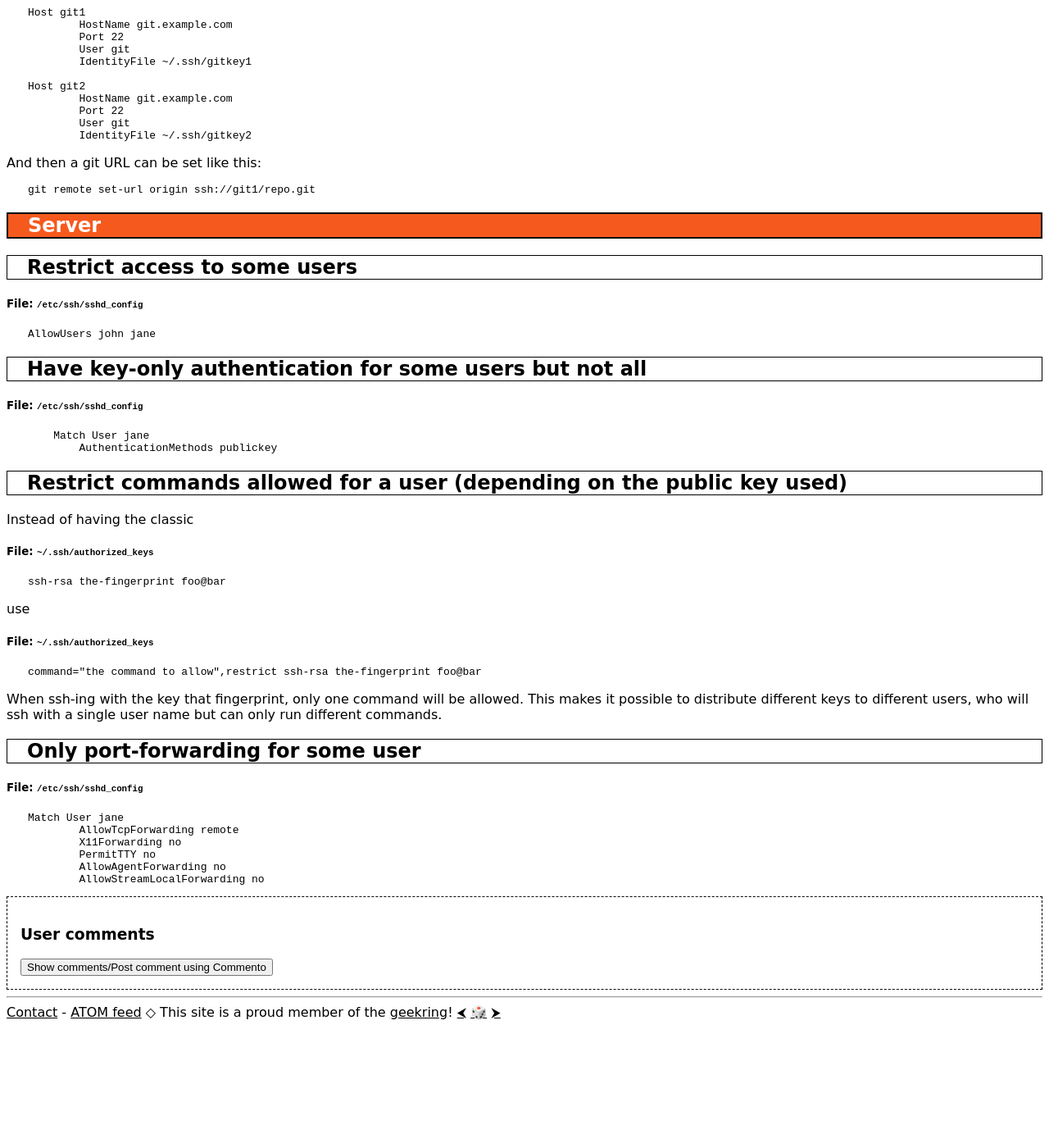
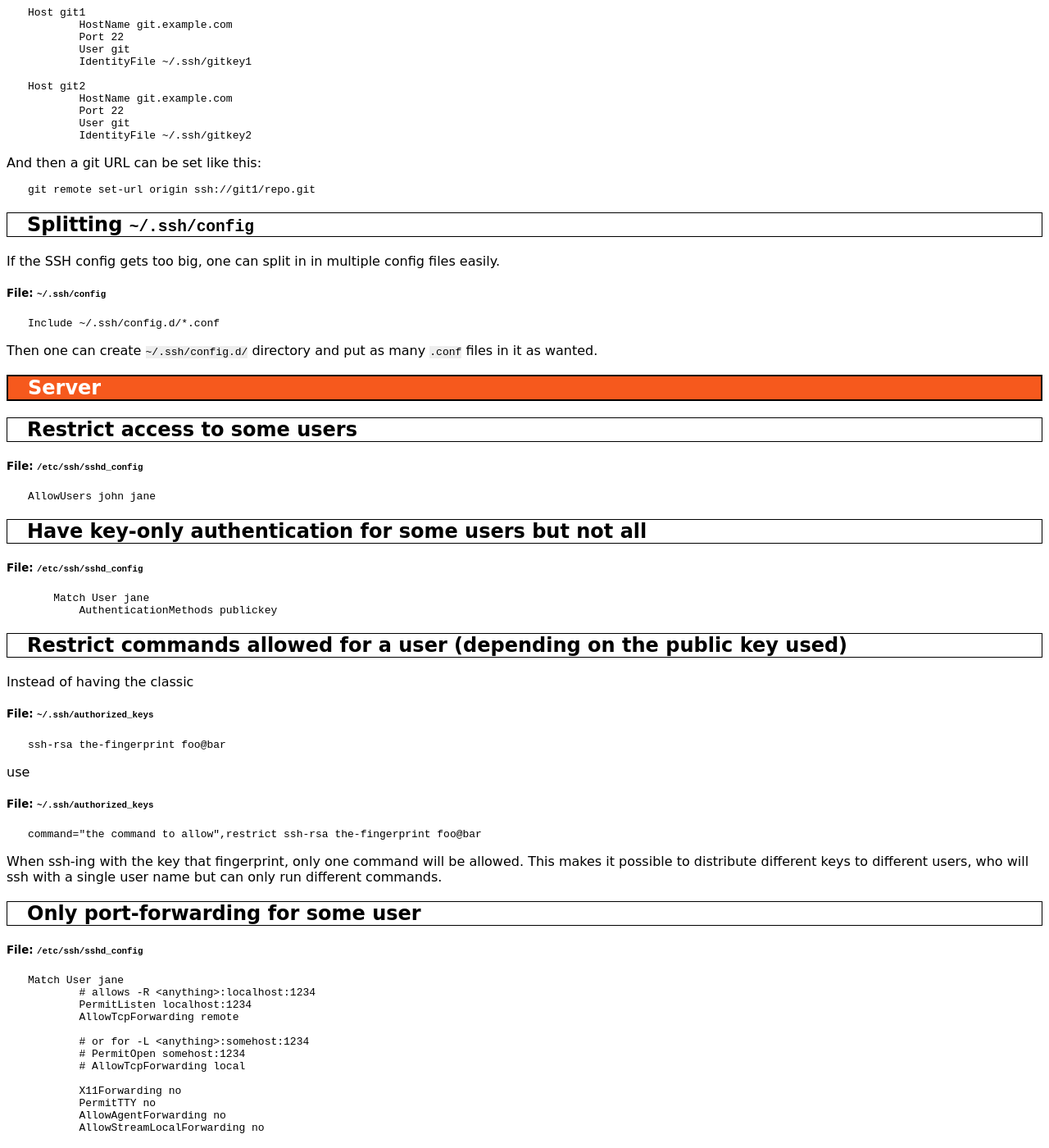
Before and after one commit to hydrargyrum/hydrargyrum.github.io, a Jekyll site: the page built from _posts/2021-02-27-ssh-key.md, in a window 1280 px wide and 1400 px high, scrolled down 801 px. Shown: the whole window at 82% size. Built offline with Jekyll 4.4.1, drawn with Linux system fonts in a browser that asks for light colours; before the commit the page ends 2053 px from its top, so only the background shows below that; some of the changed text lies outside the part shown.

Commit message:
a few articles updates

```diff
--- a/_posts/2021-02-27-ssh-key.md
+++ b/_posts/2021-02-27-ssh-key.md
@@ -60,6 +60,16 @@ And then a git URL can be set like this:
 
 	git remote set-url origin ssh://git1/repo.git
 
+## Splitting `~/.ssh/config`
+
+If the SSH config gets too big, one can split in in multiple config files easily.
+
+##### File: `~/.ssh/config`
+
+	Include ~/.ssh/config.d/*.conf
+
+Then one can create `~/.ssh/config.d/` directory and put as many `.conf` files in it as wanted.
+
 # Server
 
 ## Restrict access to some users
@@ -98,8 +108,19 @@ This makes it possible to distribute different keys to different users, who will
 ##### File: `/etc/ssh/sshd_config`
 
 	Match User jane
+		# allows -R <anything>:localhost:1234
+		PermitListen localhost:1234
 		AllowTcpForwarding remote
+
+		# or for -L <anything>:somehost:1234
+		# PermitOpen somehost:1234
+		# AllowTcpForwarding local
+
 		X11Forwarding no
 		PermitTTY no
 		AllowAgentForwarding no
 		AllowStreamLocalForwarding no
+
+Pay attention to the [`sshd_config(5)`](https://man.openbsd.org/sshd_config#AllowTcpForwarding) note on `AllowTcpForwarding` option:
+
+> Note that disabling TCP forwarding does not improve security unless users are also denied shell access, as they can always install their own forwarders.
```
Also changed, not shown: other parts of _posts/2021-02-27-ssh-key.md (+1 -1 lines), _posts/2021-12-19-modern-makefiles-fad.md (+3 -2 lines), _posts/2022-11-17-shebang-on-yml.md (+7 -1 lines), index-posts.md (+1 -1 lines), qr-shot/index.md (+1 -1 lines), sit-tagger/index.md (+1 -1 lines).
